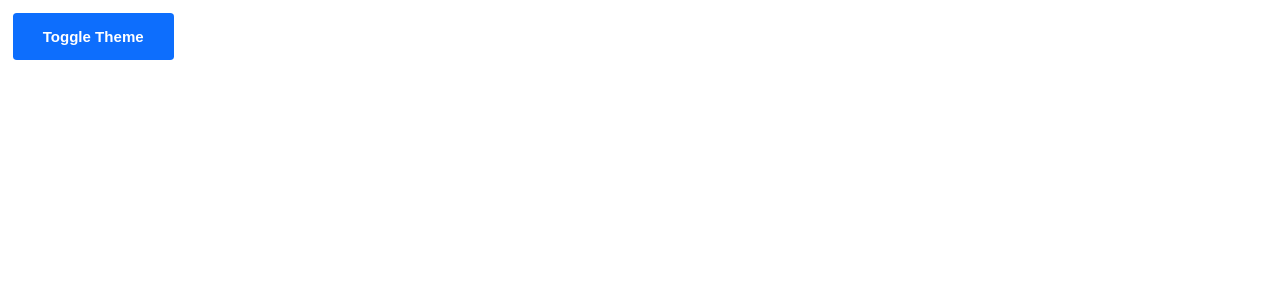
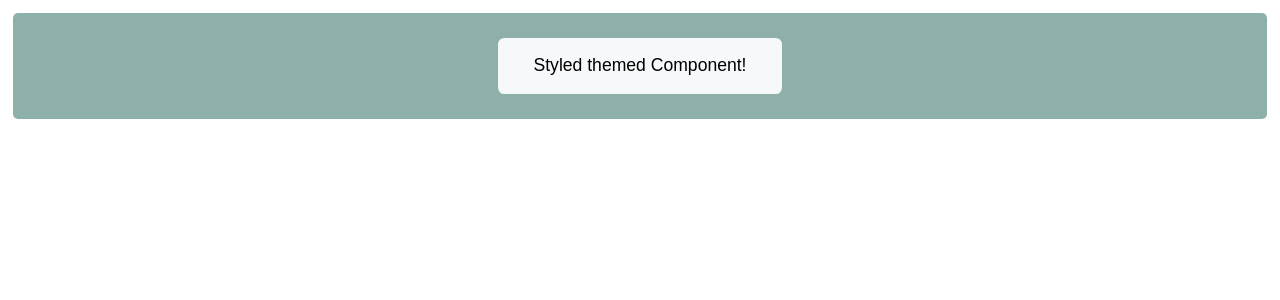
Before and after one commit to JaviBoleca/training-react, a React (Create React App) app: page / in a window 1280 px wide. Shown: the top 300 px of the page. Built offline with nearby package versions, Linux system fonts and the light colour scheme; the HTML template or start-up script is replaced by a standard one.

Commit message:
advanced3

```diff
--- a/src/App.js
+++ b/src/App.js
@@ -1,6 +1,40 @@
 import "./App.css";
-import { ThemeProvider } from "./context/ThemeContext";
-import Button from "./components/Button/Button";
+// import { ThemeProvider } from "./context/ThemeContext";
+// import Button from "./components/Button/Button";
+
+import { createContext } from "react";
+import Toolbar from "./components/Toolbar/Toolbar";
+
+// reducer code
+const initialState = {
+  light: {
+    textColor: "#000",
+    bgColor: "#f6f8fa",
+  },
+  dark: {
+    textColor: "#fff",
+    bgColor: "#222",
+  },
+};
+
+const actions = {
+  LIGHT: "LIGHT",
+  DARK: "DARK",
+};
+
+const reducer = (state, payload) => {
+  switch (payload.type) {
+    case actions.LIGHT:
+      return (state = initialState.light);
+    case actions.DARK:
+      return (state = initialState.dark);
+    default:
+      throw new Error();
+  }
+};
+
+// context code
+export const SwitchThemeContext = createContext(initialState);
 
 function App() {
   return (
@@ -9,9 +43,12 @@ function App() {
         padding: "1em",
       }}
     >
-      <ThemeProvider>
+      {/* <ThemeProvider>
         <Button />
-      </ThemeProvider>
+      </ThemeProvider> */}
+      <SwitchThemeContext.Provider value={{ initialState, actions, reducer }}>
+        <Toolbar/>
+      </SwitchThemeContext.Provider>
     </div>
   );
 }
--- a/src/components/Button/Button.js
+++ b/src/components/Button/Button.js
@@ -8,7 +8,7 @@ const Button = () => {
   return (
     <button
       className={`${classes.button} ${
-        theme === "light" ? classes.dark : classes.light
+        theme === "light" ? classes.light : classes.dark
       }`}
       onClick={toggleTheme}
     >
--- /dev/null
+++ b/src/components/Button/ThemedButton.js
@@ -0,0 +1,28 @@
+import { useContext, useReducer } from "react";
+import { SwitchThemeContext } from "../../App";
+
+const ThemedButton = () => {
+  const { initialState, actions, reducer } = useContext(SwitchThemeContext);
+  const [state, dispatch] = useReducer(reducer, initialState.light);
+  return (
+    <button
+      onClick={() => {
+        if (state === initialState.light) {
+          dispatch({ type: actions.DARK });
+        } else {
+          dispatch({ type: actions.LIGHT });
+        }
+      }}
+      style={{
+        backgroundColor: state.bgColor,
+        color: state.textColor,
+        padding: "1em 2em",
+        borderRadius: ".5rem",
+        fontSize: "1.4rem",
+      }}
+    >
+      Styled themed Component!
+    </button>
+  );
+};
+export default ThemedButton;
--- /dev/null
+++ b/src/components/Toolbar/Toolbar.js
@@ -0,0 +1,19 @@
+import  ThemedButton  from "../Button/ThemedButton";
+
+const Toolbar = () => {
+  return (
+    <div
+      style={{
+        backgroundColor: "#8eb0aa",
+        display: "flex",
+        justifyContent: "center",
+        padding: "2em 0",
+        borderRadius: ".4rem",
+      }}
+    >
+      <ThemedButton />
+    </div>
+  );
+};
+
+export default Toolbar;
--- a/src/context/ThemeContext.js
+++ b/src/context/ThemeContext.js
@@ -16,4 +16,4 @@ const ThemeProvider = ({ children }) => {
   );
 };
 
-export { ThemeContext, ThemeProvider };
+export {ThemeContext,ThemeProvider}
```
